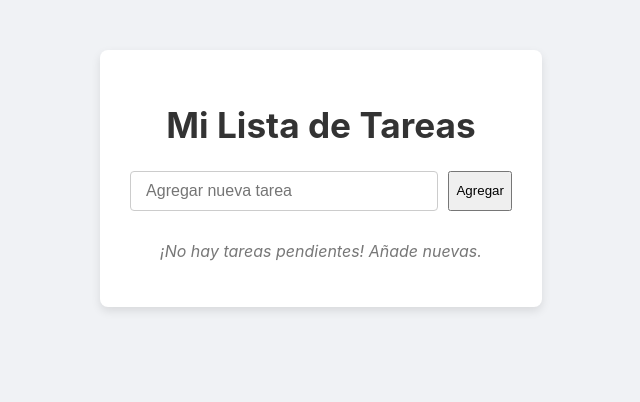
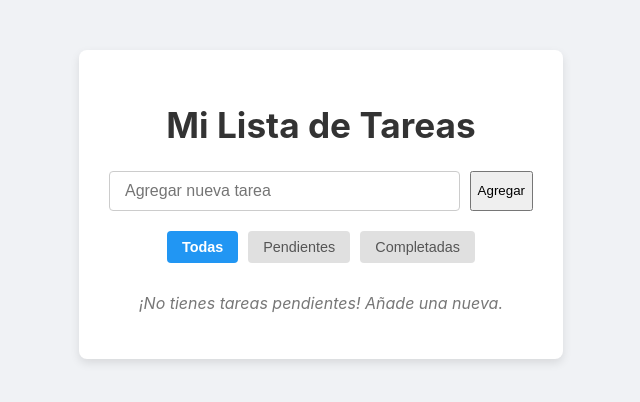
Before and after one commit to PaulaKDev/ToDo-App, a React (Vite) app: page / in a window 1280 px wide. Shown: the top 402 px of the page, without its empty margins (349-989 px from the left). Built offline with nearby package versions, Linux system fonts and the light colour scheme.

Commit message:
Añadido Filtrado de Tareas

```diff
--- a/src/App.css
+++ b/src/App.css
@@ -20,3 +20,37 @@
   font-style: italic;
   margin-top: 30px;
 }
+
+/* --- ESTILOS PARA BOTONES DE FILTRO --- */
+.filter-buttons {
+  margin-bottom: 20px;
+  display: flex;
+  justify-content: center;
+  gap: 10px; /* Espacio entre los botones */
+}
+
+.filter-buttons button {
+  background-color: #e0e0e0;
+  color: #555;
+  border: none;
+  padding: 8px 15px;
+  border-radius: 4px;
+  cursor: pointer;
+  font-size: 0.9em;
+  transition: background-color 0.3s ease, color 0.3s ease;
+}
+
+.filter-buttons button:hover {
+  background-color: #d0d0d0;
+}
+
+.filter-buttons button.active {
+  background-color: #2196f3;
+  color: white;
+  font-weight: bold;
+}
+
+.filter-buttons button.active:hover {
+  background-color: #1976d2;
+}
+/* --- FIN ESTILOS PARA BOTONES DE FILTRO --- */
--- a/src/App.jsx
+++ b/src/App.jsx
@@ -1,7 +1,7 @@
 import { useState, useEffect } from 'react';
 import TodoForm from "./components/TodoForm";
 import TodoList from "./components/TodoList";
-import './App.css'; // Para los estilos generales del contenedor
+import './App.css'; // Para los estilos generales
 
 function App() {
 
@@ -11,6 +11,9 @@ function App() {
         const storedTodos = localStorage.getItem('todos');
         return storedTodos ? JSON.parse(storedTodos) : [];
     });
+
+    //Nuevo erstado para manejar el filtro de tareas
+    const [filter, setFilter] = useState('all'); // / Por defecto, mostrar todas las tareas
 
     // Efecto para guardar las tareas en el localStorage cada vez que 'todos' cambie
     useEffect(() => {
@@ -40,19 +43,57 @@ function App() {
         setTodos(todos.filter((todo) => todo.id !== id));
     };
 
+  // --- NUEVA LÓGICA DE FILTRADO ---
+  const filteredTodos = todos.filter(todo => {
+    if (filter === 'completed') {
+      return todo.completed;
+    } else if (filter === 'pending') {
+      return !todo.completed;
+    }
+    return true; // Si filter es 'all', devuelve todas las tareas
+  });
+  // --- FIN NUEVA LÓGICA DE FILTRADO ---
+
   return (
     <div className="todo-app-container">
       <h1>Mi Lista de Tareas</h1>
       <TodoForm addTodo={addTodo} />
-      {/* Solo mostramos la lista si hay tareas */}
-      {todos.length > 0 ? (
+
+         {/* --- NUEVOS BOTONES DE FILTRO --- */}
+      <div className="filter-buttons">
+        <button
+          onClick={() => setFilter('all')}
+          className={filter === 'all' ? 'active' : ''}
+        >
+          Todas
+        </button>
+        <button
+          onClick={() => setFilter('pending')}
+          className={filter === 'pending' ? 'active' : ''}
+        >
+          Pendientes
+        </button>
+        <button
+          onClick={() => setFilter('completed')}
+          className={filter === 'completed' ? 'active' : ''}
+        >
+          Completadas
+        </button>
+      </div>
+      {/* --- FIN NUEVOS BOTONES DE FILTRO --- */}
+
+      {filteredTodos.length > 0 ? ( // Usamos filteredTodos aquí
         <TodoList
-          todos={todos}
+          todos={filteredTodos} // Pasamos las tareas filtradas
           toggleComplete={toggleComplete}
           deleteTodo={deleteTodo}
         />
       ) : (
-        <p className='no-todos'>¡No hay tareas pendientes! Añade nuevas.</p>
+        <p className="no-todos">
+          {filter === 'all' && "¡No tienes tareas pendientes! Añade una nueva."}
+          {filter === 'pending' && "¡No tienes tareas pendientes!"}
+          {filter === 'completed' && "¡No tienes tareas completadas!"}
+        </p>
       )}
     </div>
   );
--- a/src/components/TodoForm.jsx
+++ b/src/components/TodoForm.jsx
@@ -2,13 +2,13 @@ import React, { useState } from "react";
 import './TodoForm.css';
 
 function TodoForm({ addTodo }) {
-    const [value, setValue] = useState("");
+    const [value, setValue] = useState("");// Estado para el valor del input
 
     const handleSubmit = (e) => {
         e.preventDefault(); // Evitar que el formulario se envíe y se recargue la página
-        if (!value.trim()) return; // No agregar tareas vacías
+        if (!value.trim()) return; // No añadir tareas vacías
         addTodo(value);
-        setValue(""); // Limpiar el campo de entrada después de agregar la tarea
+        setValue(""); // Limpiar el input después de añadir la tarea
     };
 
     return (
```
